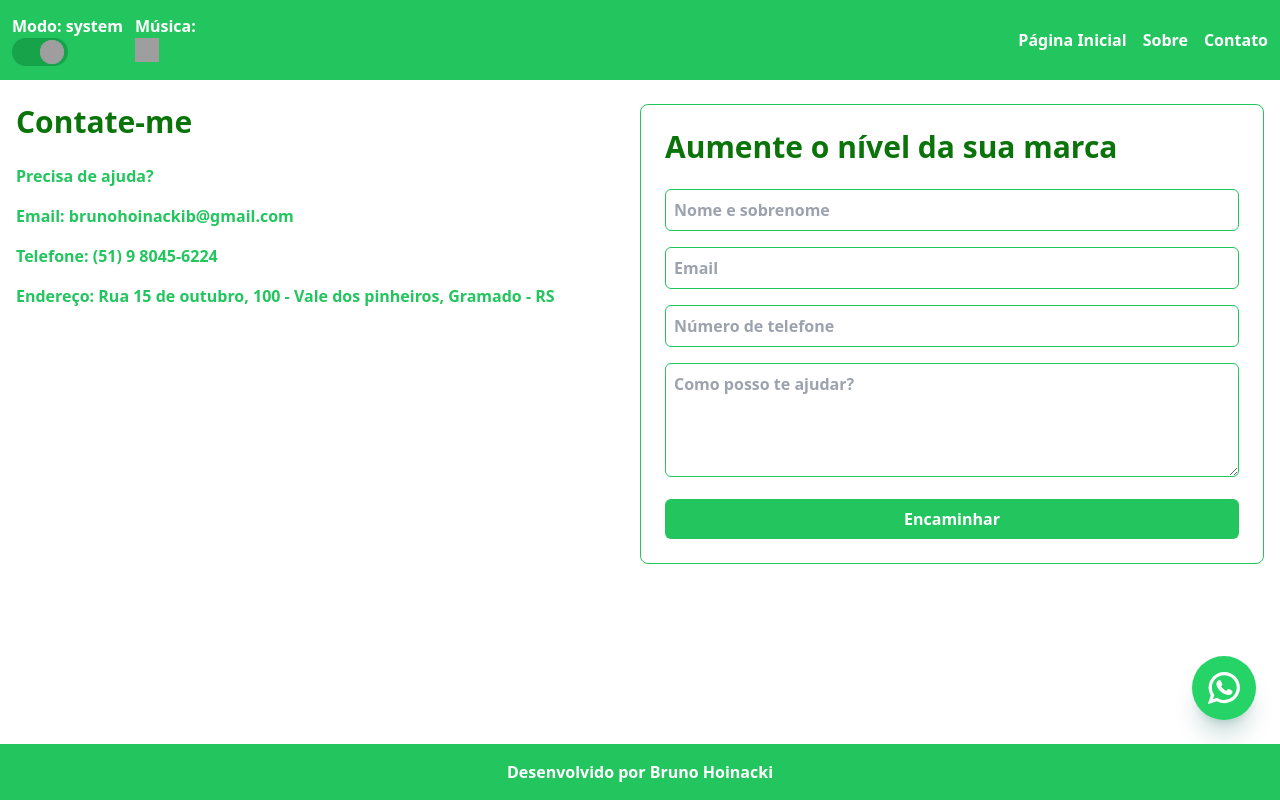
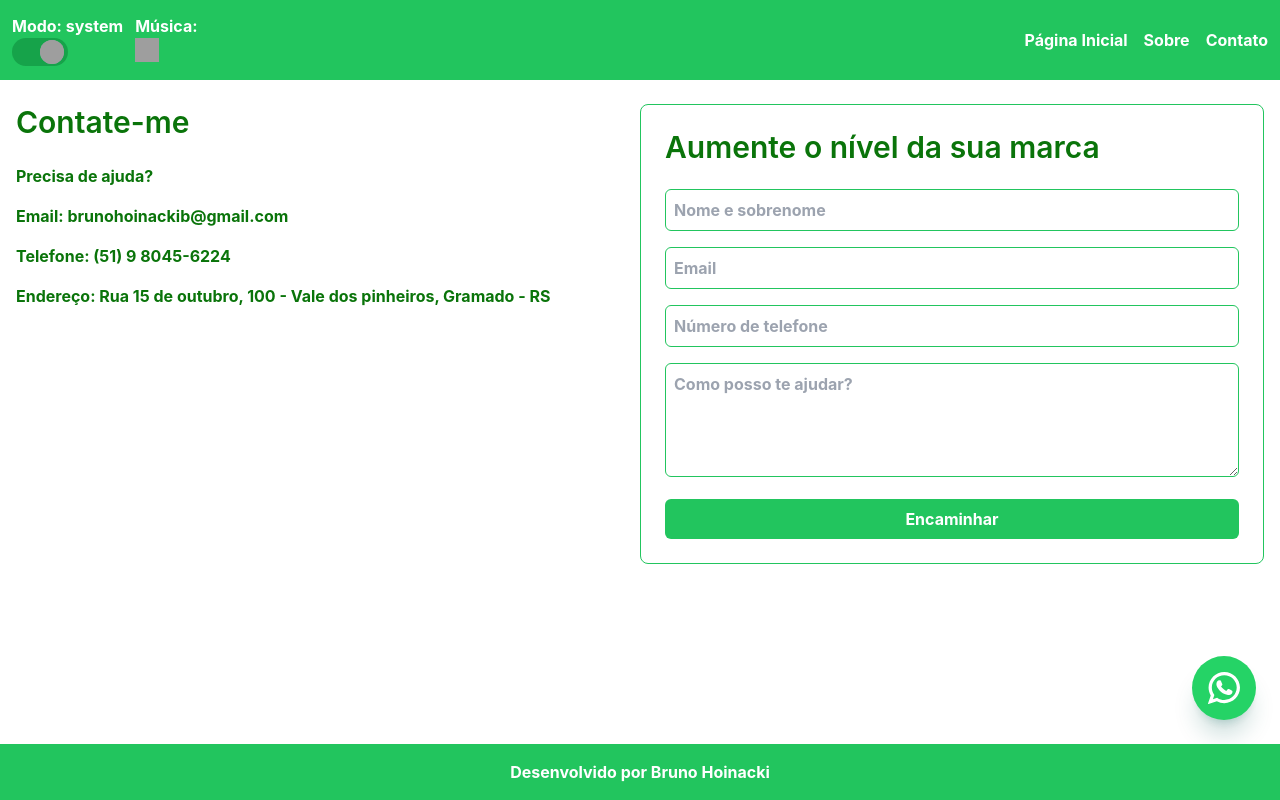
Before and after one commit to BrunoHoinacki/portifolio-bhb, a Nuxt app: page /contato in a window 1280 px wide. Built offline with nearby package versions, Linux system fonts and the light colour scheme; grey boxes are pictures that could not be loaded.

Commit message:
[Fix] ajustando botão whats

```diff
--- a/components/WhatsAppCTA.vue
+++ b/components/WhatsAppCTA.vue
@@ -1,33 +1,21 @@
-import 'animate.css'
-
 <template>
     <div class="fixed right-6 bottom-[80px]">
-
         <transition enter-active-class="animate__animated animate__fadeInRight" mode="out-in">
-            <!-- CARD TO SEND MESSAGE -->
             <div v-if="isOpen">
                 <div class="w-96 max-w-[90vw] rounded-3xl overflow-hidden shadow-2xl shadow-[#075E54]/50 bg-[#E7E7E7]">
-
-                    <!-- Header and close button -->
                     <div class="h-20 p-5 flex items-center justify-between gap-4 bg-[#25D366]">
                         <div class="flex items-center gap-3">
                             <img class="w-7 h-28" src="@/assets/icon/footer/whatsapp.svg" alt="WP">
                             <p class="text-lg font-medium text-white">WhatsApp</p>
                         </div>
-                        <button @click="isOpen = false" class="hover:rotate-12 hover:scale-110" title="Fechar">
+                        <button @click="closeWhatsAppCard" class="hover:rotate-12 hover:scale-110" title="Fechar">
                             <img src="@/assets/icon/close.svg" alt="Fechar" class="w-7 h-7">
                         </button>
                     </div>
-
-
-                    <!-- Message input -->
                     <div class="p-4 py-6">
                         <input type="text" name="message" id="message" v-model="form.message" maxlength="140"
-                            title="Mensagem" class="w-full px-4 py-4 rounded-full text-sm border-none text-[#075E54]">
+                            title="Mensagem" class="w-full px-4 py-4 rounded-full text-sm focus:outline-green-500 border-2 border-green-500 text-[#25D366]">
                     </div>
-
-
-                    <!-- Send button -->
                     <div class="w-full p-4 flex justify-end">
                         <button @click="goToWhatsAppChat" id="send-whatsapp-message" title="Enviar mensagem"
                             class="px-5 py-2 rounded-full flex items-center justify-between gap-1 bg-[#25D366] hover:scale-105 hover:shadow-lg hover:shadow-[#075E54]/30 transition-all duration-300">
@@ -35,24 +23,19 @@ import 'animate.css'
                             <img src="@/assets/icon/send.svg" alt="Enviar">
                         </button>
                     </div>
-
-
                 </div>
             </div>
 
-
-            <!-- BUTTON TO OPEN SEND MESSAGE CARD -->
             <button v-else @click="openWhatsAppCard" id="open-whatsapp-card"
                 class="w-16 h-16 rounded-full grid place-content-center hover:scale-105 transition-all duration-300 bg-[#25D366] shadow-xl shadow-[#075E54]/20"
                 title="WhatsApp">
                 <img src="@/assets/icon/footer/whatsapp.svg" alt="WhatsApp" class="w-8 h-8">
             </button>
         </transition>
-
-
     </div>
 </template>
-<script lang="ts">
+
+<script>
 export default {
     data() {
         return {
@@ -65,12 +48,17 @@ export default {
     },
     methods: {
         openWhatsAppCard() {
-            this.form.message = "Conversar agora!"
-            this.isOpen = true
+            this.isOpen = true;
+        },
+        closeWhatsAppCard() {
+            this.isOpen = false;
         },
         goToWhatsAppChat() {
             this.isOpen = false;
-            window.open(`https://wa.me/5551980456224?text=Fala+Brun%C3%A3o%21%21%21%21+Vim+pelo+site.`, '_blank')
+            let encodedMessage = encodeURIComponent(this.form.message);
+            let whatsappUrl = `https://wa.me/${this.form.number}?text=${encodedMessage}`;
+            window.open(whatsappUrl, '_blank');
+            this.form.message = "Conversar agora!";
         }
     }
 };
--- a/pages/contato.vue
+++ b/pages/contato.vue
@@ -3,13 +3,13 @@
         <div class="container mx-auto flex flex-wrap justify-between items-start md:pt-2">
             <div class="rounded-lg w-full lg:w-1/2 mb-3 lg:mb-0">
                 <h2 class="text-3xl font-semibold mb-6">Contate-me</h2>
-                <p class="mb-4 text-green-500">Precisa de ajuda?</p>
-                <p class="mb-4 text-green-500">Email: <a href="mailto:brunohoinackib@gmail.com"
-                        class="text-green-500 hover:text-green-300">brunohoinackib@gmail.com</a></p>
-                <p class="mb-4 text-green-500">Telefone: <a href="tel:+5551980456224" class="text-green-500 hover:text-green-300">(51)
+                <p class="mb-4">Precisa de ajuda?</p>
+                <p class="mb-4">Email: <a href="mailto:brunohoinackib@gmail.com"
+                        class="hover:text-green-300">brunohoinackib@gmail.com</a></p>
+                <p class="mb-4">Telefone: <a href="tel:+5551980456224" class="hover:text-green-300">(51)
                         9
                         8045-6224</a></p>
-                <p class="mb-4 text-green-500">Endereço: Rua 15 de outubro, 100 - Vale dos pinheiros, Gramado - RS</p>
+                <p class="mb-4">Endereço: Rua 15 de outubro, 100 - Vale dos pinheiros, Gramado - RS</p>
             </div>
             <div class="w-full md:w-1/2">
                 <div class=" border border-green-500 p-5 md:p-6 rounded-lg">
@@ -19,19 +19,19 @@
                         <input type="hidden" name="_next" value="https://www.brunohoinacki.site/obrigado">
                         <div>
                             <input type="text" name="text" id="text" placeholder="Nome e sobrenome" required
-                                class="w-full p-2 rounded-md border border-green-500 text-green-500 focus:outline-none focus:border-green-500 bg-transparent hover:border-green-700">
+                                class="w-full p-2 rounded-md border border-green-500 focus:outline-none focus:border-green-500 bg-transparent hover:border-green-700">
                         </div>
                         <div>
                             <input type="email" name="email" id="email" placeholder="Email" required
-                                class="w-full p-2 rounded-md border border-green-500 text-green-500 focus:outline-none focus:border-green-500 bg-transparent hover:border-green-700">
+                                class="w-full p-2 rounded-md border border-green-500 focus:outline-none focus:border-green-500 bg-transparent hover:border-green-700">
                         </div>
                         <div>
                             <input type="tel" name="tel" id="tel" placeholder="Número de telefone"
-                                class="w-full p-2 rounded-md border border-green-500 text-green-500 focus:outline-none focus:border-green-500 bg-transparent hover:border-green-700">
+                                class="w-full p-2 rounded-md border border-green-500 focus:outline-none focus:border-green-500 bg-transparent hover:border-green-700">
                         </div>
                         <div>
                             <textarea name="message" id="message" placeholder="Como posso te ajudar?"
-                                class="w-full p-2 rounded-md border border-green-500 text-green-500 focus:outline-none focus:border-green-500 bg-transparent hover:border-green-700"
+                                class="w-full p-2 rounded-md border border-green-500 focus:outline-none focus:border-green-500 bg-transparent hover:border-green-700"
                                 rows="4"></textarea>
                         </div>
                         <button type="submit"
--- a/pages/index.vue
+++ b/pages/index.vue
@@ -1,6 +1,6 @@
 <template>
   <div class="flex pt-[40px] text-[16px] flex-col mb:items-center">
-    <h1 class="mb:text-7xl text-center text-3xl text-green-500">Bem vindo!</h1>
+    <h1 class="mb:text-7xl text-center text-5xl">Bem vindo!</h1>
     <div class="md:flex md:flex-col mx-auto items-center">
       <p class="flex justify-center">Hora atual: {{ formattedTime }}</p>
       <p class="flex justify-center">
--- a/pages/sobre.vue
+++ b/pages/sobre.vue
@@ -1,6 +1,6 @@
 <template>
   <div class="flex flex-col items-center text-center md:pt-40 p-16">
-    <p class="text-green-500 text-4xl md:text-7xl p-3">Prazer me chamo Bruno Hoinacki</p>
-    <p class="text-green-500 text-4xl md:text-7xl p-3">Sou desenvolvedor FullStack</p>
+    <p class="text-4xl md:text-7xl p-3">Prazer me chamo Bruno Hoinacki</p>
+    <p class="text-4xl md:text-7xl p-3">Sou desenvolvedor FullStack</p>
   </div>
 </template>
--- a/tailwind.config.js
+++ b/tailwind.config.js
@@ -9,6 +9,9 @@ export default {
     "./error.vue",
   ],
   theme: {
+    fontFamily: {
+      sans: ['"Inter"', 'sans-serif']
+    },
     extend: {},
   },
   plugins: [],
```
